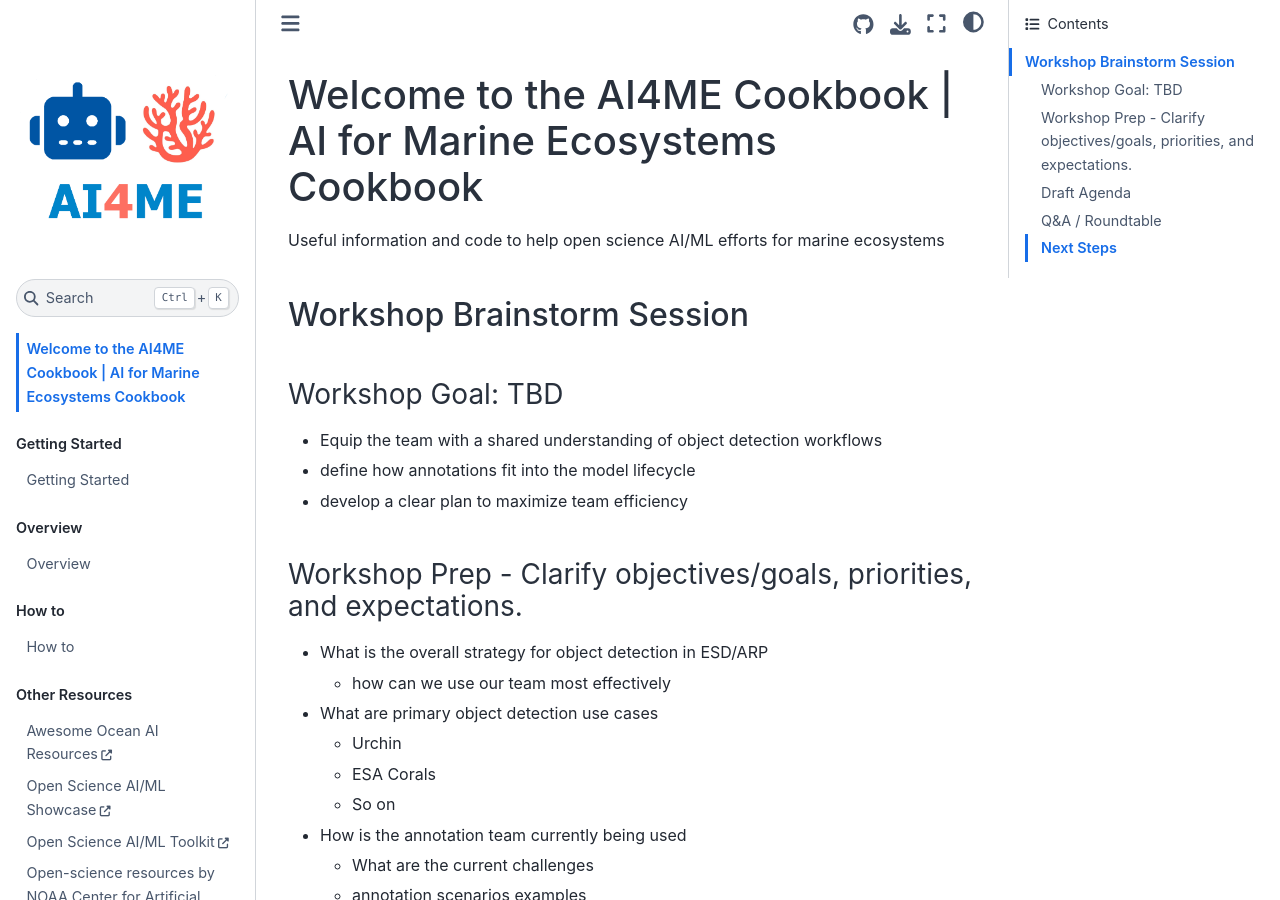
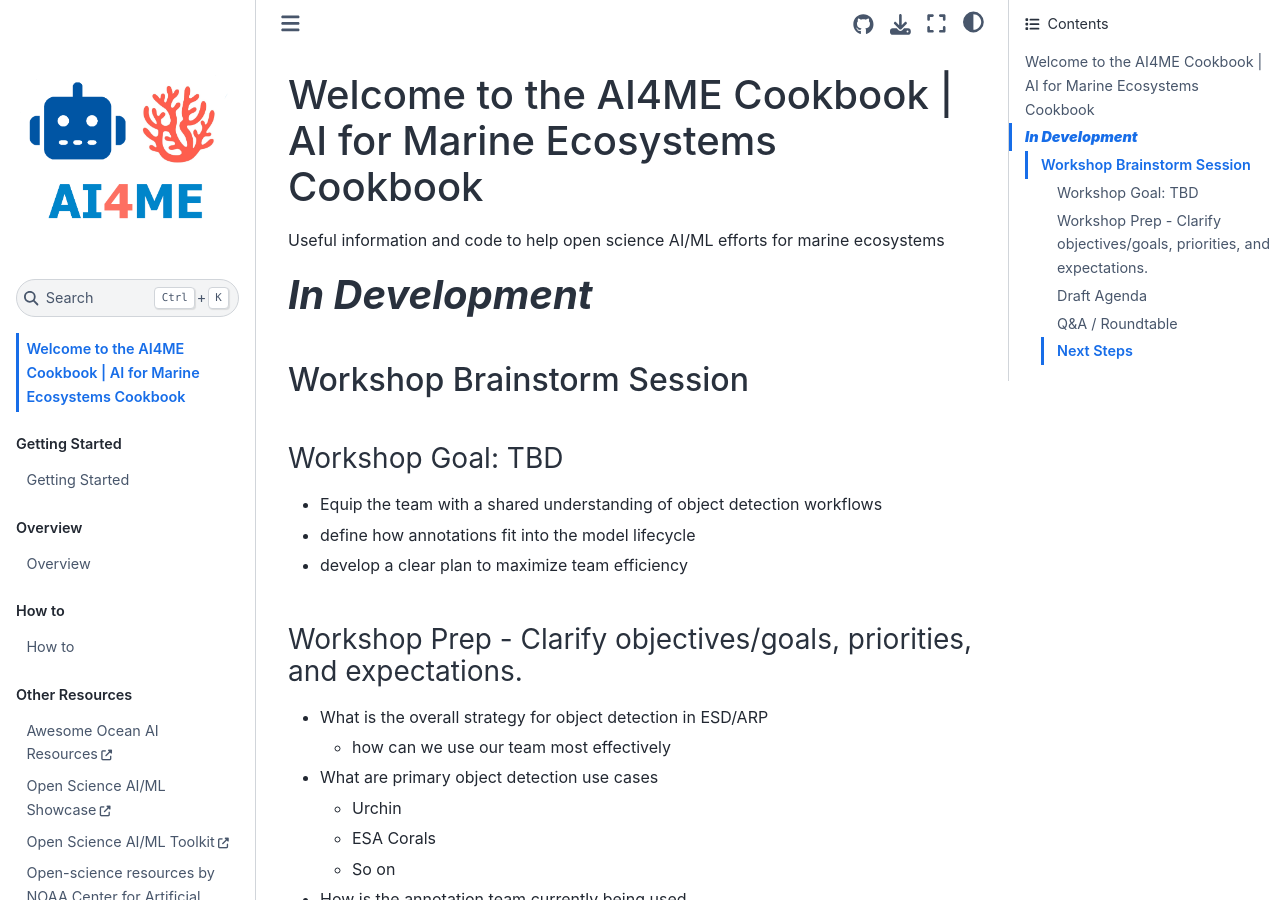
Before and after one commit to MichaelAkridge-NOAA/ai4me-cookbook, a Jupyter Book: the page built from content/00_welcome.md, in a window 1280 px wide and 900 px high. Built offline with Jupyter Book 1.0.4 settings and Sphinx 7.4.7 and the Sphinx Book theme 1.1.4, drawn with Linux system fonts in a browser that asks for light colours.

Commit message:
Update 00_welcome.md

```diff
--- a/content/00_welcome.md
+++ b/content/00_welcome.md
@@ -1,5 +1,7 @@
 # Welcome to the AI4ME Cookbook | AI for Marine Ecosystems Cookbook
 Useful information and code to help open science AI/ML efforts for marine ecosystems
+
+# ***In Development***
 
 ## Workshop Brainstorm Session
 ### Workshop Goal: TBD
```
